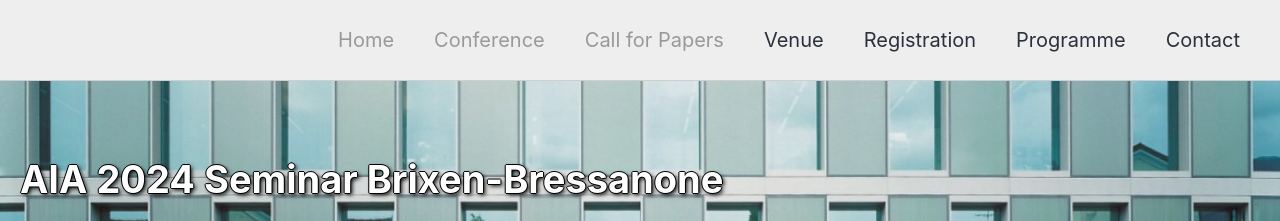
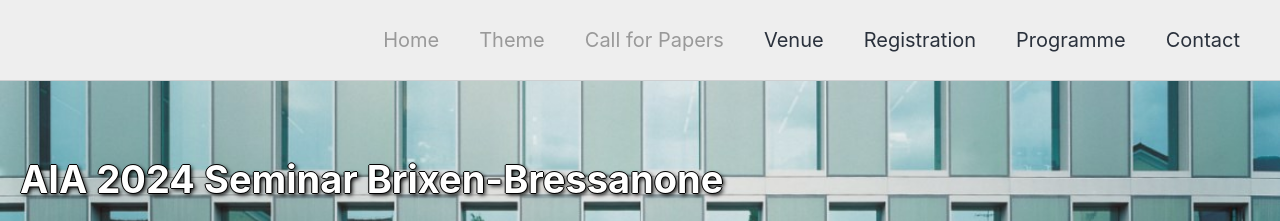
Before and after one commit to gfburton/aiabrixen2024, a Jekyll site: the page built from _pages/home.md, in a window 1280 px wide. Shown: the top 221 px of the page. Built offline with Jekyll 4.4.1, drawn with Linux system fonts in a browser that asks for light colours; cached includes are drawn as plain includes; nearby versions of some CDN libraries.

Commit message:
Update navigation.yml

```diff
--- a/_data/navigation.yml
+++ b/_data/navigation.yml
@@ -4,8 +4,8 @@ main:
   - title: "Home"
     url: /
 
-  - title: "Conference"
-    url: /Conference
+  - title: "Theme"
+    url: /Theme
 
   - title: "Call for Papers"
     url: /cfp
```
